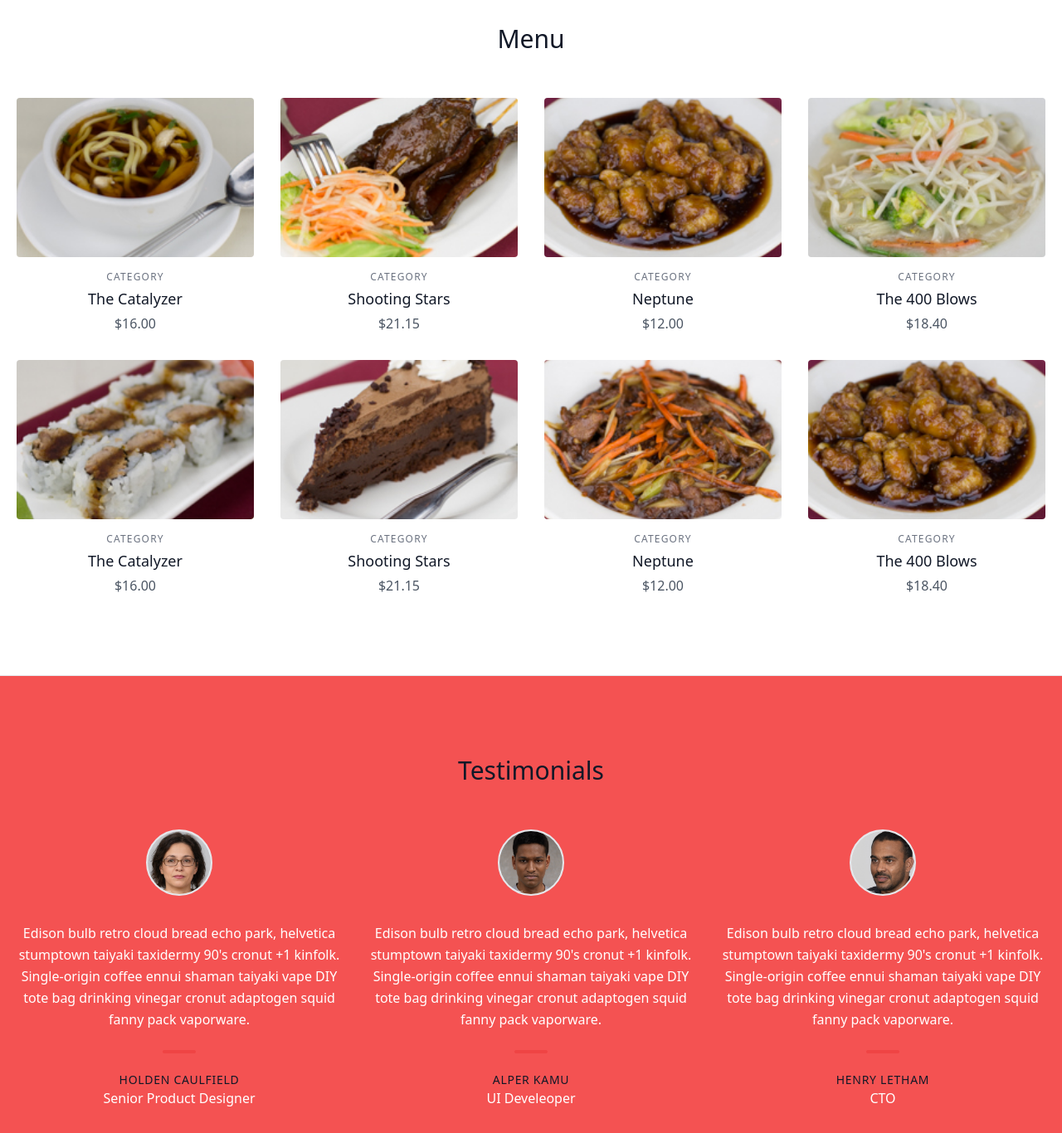
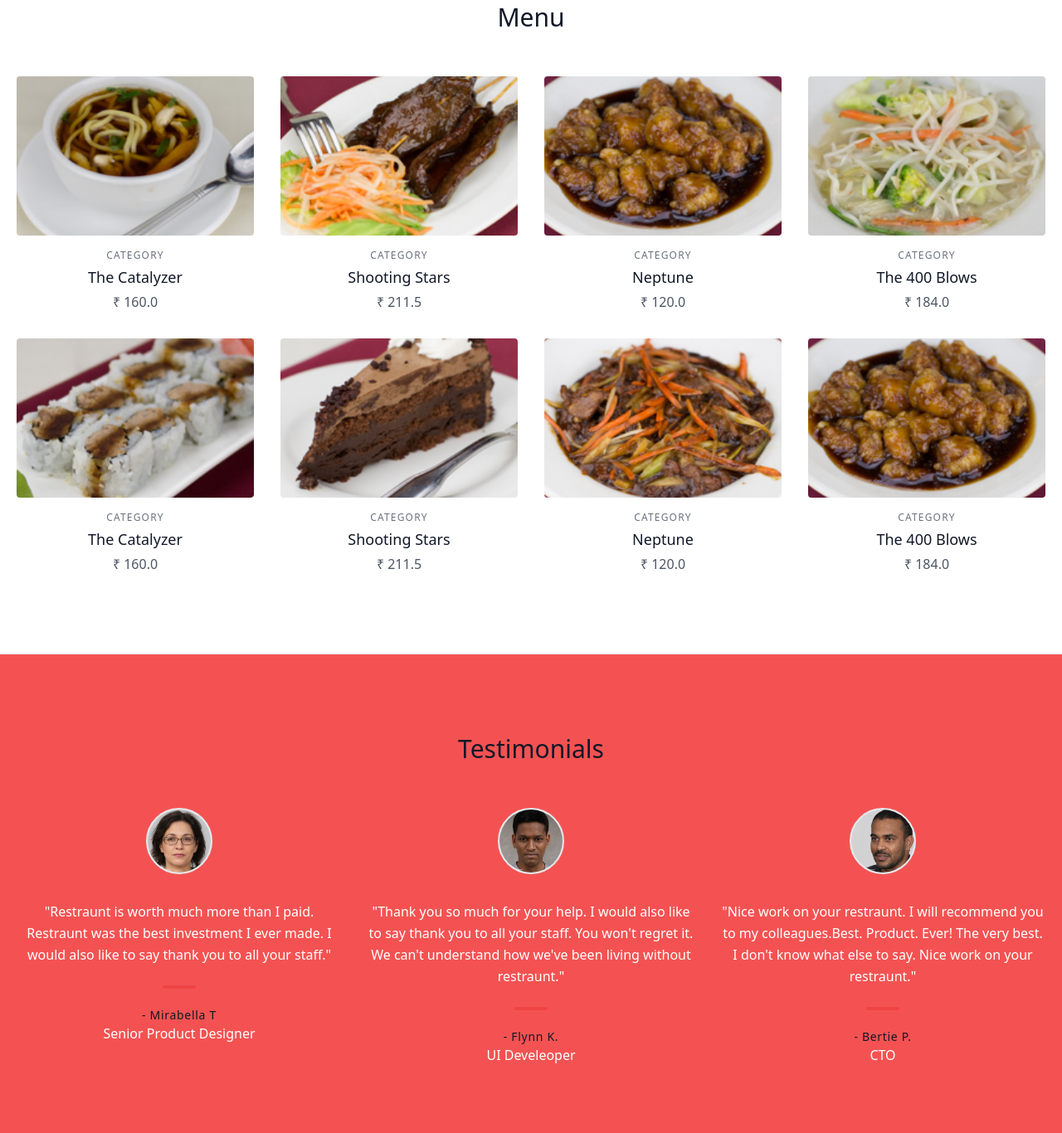
Before and after one commit to aniketnegii/fine-dine, a plain HTML site: page public/index.html in a window 1280 px wide. Shown: the part 1431-2797 px from the top of the page at 83% size. Drawn offline with nearby package versions, Linux system fonts and the light colour scheme.

Commit message:
Update index.html

```diff
--- a/public/index.html
+++ b/public/index.html
@@ -4,11 +4,11 @@
     <meta charset="UTF-8">
     <meta http-equiv="X-UA-Compatible" content="IE=edge">
     <meta name="viewport" content="width=device-width, initial-scale=1.0">
-<script src="https://ajax.googleapis.com/ajax/libs/jquery/1.5.1/jquery.min.js" type='text/javascript'></script>
+    <script src="https://ajax.googleapis.com/ajax/libs/jquery/1.5.1/jquery.min.js" type='text/javascript'></script>
     <link rel="stylesheet" href="https://cdnjs.cloudflare.com/ajax/libs/font-awesome/5.15.3/css/all.min.css">
     <link href="https://unpkg.com/tailwindcss@^2/dist/tailwind.min.css" rel="stylesheet">
     <link rel="stylesheet" href="style.css">
-    <title></title>
+    <title>Fine-Dine</title>
 </head>
 <body>
 
@@ -28,7 +28,7 @@
                 <a href="#Menu" class="mr-5 hover:text-gray-900">Menu</a>
                 <a href="#testimonies" class="mr-5 hover:text-gray-900">Testimonials</a>
               </nav>
-              <button class="inline-flex items-center bg-gray-100 border-0 py-1 px-3 focus:outline-none hover:bg-gray-200 rounded text-base mt-4 md:mt-0">Order Now
+              <button class="inline-flex items-center bg-gray-100 border-0 py-1 px-3 focus:outline-none hover:bg-gray-200 rounded text-base mt-4 md:mt-0">Contact us
                 <svg fill="none" stroke="currentColor" stroke-linecap="round" stroke-linejoin="round" stroke-width="2" class="w-4 h-4 ml-1" viewBox="0 0 24 24">
                   <path d="M5 12h14M12 5l7 7-7 7"></path>
                 </svg>
@@ -43,10 +43,9 @@
           <img class=" lg:w-2/6 md:w-3/6 w-5/6 mb-10 object-cover object-center rounded" alt="hero" src="images/homepage.jpg">
           <div class="text-center lg:w-2/3 w-full">
             <h1 class="title-font sm:text-4xl text-3xl mb-4 font-medium text-gray-900">Fine Dine - Come here for a fine dinner</h1>
-            <p class="mb-8 leading-relaxed">Meggings kinfolk echo park stumptown DIY, kale chips beard jianbing tousled. Chambray dreamcatcher trust fund, kitsch vice godard disrupt ramps hexagon mustache umami snackwave tilde chillwave ugh. Pour-over meditation PBR&amp;B pickled ennui celiac mlkshk freegan photo booth af fingerstache pitchfork.</p>
+            <p class="mb-8 leading-relaxed">“To provide our guests with a comfortable, quality, and satisfying dining experience using local, seasonal ingredients in classic dishes paired with select wine.”</p>
             <div class="flex justify-center">
-              <button class="inline-flex text-white bg-red-500 border-0 py-2 px-6 focus:outline-none hover:bg-red-600 rounded text-lg">Order Now</button>
-              <button class="ml-4 inline-flex text-gray-700 bg-gray-100 border-0 py-2 px-6 focus:outline-none hover:bg-gray-200 rounded text-lg"> <a href="#Contact"> Contact Us </a></button>
+              <button class="inline-flex text-white bg-red-500 border-0 py-2 px-6 focus:outline-none hover:bg-red-600 rounded text-lg"><a href="#Contact"> Contact Us </a></button>
             </div>
           </div>
         </div>
@@ -75,7 +74,7 @@
               <div class="mt-4">
                 <h3 class="text-gray-500 text-xs tracking-widest title-font mb-1">CATEGORY</h3>
                 <h2 class="text-gray-900 title-font text-lg font-medium">The Catalyzer</h2>
-                <p class="mt-1">$16.00</p>
+                <p class="mt-1">₹ 160.0</p>
               </div>
             </div>
             <div class="lg:w-1/4 md:w-1/2 p-4 w-full">
@@ -85,7 +84,7 @@
               <div class="mt-4">
                 <h3 class="text-gray-500 text-xs tracking-widest title-font mb-1">CATEGORY</h3>
                 <h2 class="text-gray-900 title-font text-lg font-medium">Shooting Stars</h2>
-                <p class="mt-1">$21.15</p>
+                <p class="mt-1">₹ 211.5</p>
               </div>
             </div>
             <div class="lg:w-1/4 md:w-1/2 p-4 w-full">
@@ -95,7 +94,7 @@
               <div class="mt-4">
                 <h3 class="text-gray-500 text-xs tracking-widest title-font mb-1">CATEGORY</h3>
                 <h2 class="text-gray-900 title-font text-lg font-medium">Neptune</h2>
-                <p class="mt-1">$12.00</p>
+                <p class="mt-1">₹ 120.0</p>
               </div>
             </div>
             <div class="lg:w-1/4 md:w-1/2 p-4 w-full">
@@ -105,7 +104,7 @@
               <div class="mt-4">
                 <h3 class="text-gray-500 text-xs tracking-widest title-font mb-1">CATEGORY</h3>
                 <h2 class="text-gray-900 title-font text-lg font-medium">The 400 Blows</h2>
-                <p class="mt-1">$18.40</p>
+                <p class="mt-1">₹ 184.0</p>
               </div>
             </div>
             <div class="lg:w-1/4 md:w-1/2 p-4 w-full">
@@ -115,7 +114,7 @@
               <div class="mt-4">
                 <h3 class="text-gray-500 text-xs tracking-widest title-font mb-1">CATEGORY</h3>
                 <h2 class="text-gray-900 title-font text-lg font-medium">The Catalyzer</h2>
-                <p class="mt-1">$16.00</p>
+                <p class="mt-1">₹ 160.0</p>
               </div>
             </div>
             <div class="lg:w-1/4 md:w-1/2 p-4 w-full">
@@ -125,7 +124,7 @@
               <div class="mt-4">
                 <h3 class="text-gray-500 text-xs tracking-widest title-font mb-1">CATEGORY</h3>
                 <h2 class="text-gray-900 title-font text-lg font-medium">Shooting Stars</h2>
-                <p class="mt-1">$21.15</p>
+                <p class="mt-1">₹ 211.5</p>
               </div>
             </div>
             <div class="lg:w-1/4 md:w-1/2 p-4 w-full">
@@ -135,7 +134,7 @@
               <div class="mt-4">
                 <h3 class="text-gray-500 text-xs tracking-widest title-font mb-1">CATEGORY</h3>
                 <h2 class="text-gray-900 title-font text-lg font-medium">Neptune</h2>
-                <p class="mt-1">$12.00</p>
+                <p class="mt-1">₹ 120.0</p>
               </div>
             </div>
             <div class="lg:w-1/4 md:w-1/2 p-4 w-full">
@@ -145,7 +144,7 @@
               <div class="mt-4">
                 <h3 class="text-gray-500 text-xs tracking-widest title-font mb-1">CATEGORY</h3>
                 <h2 class="text-gray-900 title-font text-lg font-medium">The 400 Blows</h2>
-                <p class="mt-1">$18.40</p>
+                <p class="mt-1">₹ 184.0</p>
               </div>
             </div>
           </div>
@@ -161,27 +160,30 @@
             <div class="lg:w-1/3 lg:mb-0 mb-6 p-4">
               <div class="h-full text-center">
                 <img alt="testimonial" class="w-20 h-20 mb-8 object-cover object-center rounded-full inline-block border-2 border-gray-200 bg-gray-100" src="images/h1.jpg">
-                <p class="leading-relaxed text-white">Edison bulb retro cloud bread echo park, helvetica stumptown taiyaki taxidermy 90's cronut +1 kinfolk. Single-origin coffee ennui shaman taiyaki vape DIY tote bag drinking vinegar cronut adaptogen squid fanny pack vaporware.</p>
+                <p class="leading-relaxed text-white">"Restraunt is worth much more than I paid. Restraunt was the best investment I ever made. I would also like to say thank you to all your staff."
+                </p>
                 <span class="inline-block h-1 w-10 rounded bg-red-500 mt-6 mb-4"></span>
-                <h2 class="text-gray-900 font-medium title-font tracking-wider text-sm">HOLDEN CAULFIELD</h2>
+                <h2 class="text-gray-900 font-medium title-font tracking-wider text-sm">- Mirabella T</h2>
                 <p class="text-white">Senior Product Designer</p>
               </div>
             </div>
             <div class="lg:w-1/3 lg:mb-0 mb-6 p-4">
               <div class="h-full text-center">
                 <img alt="testimonial" class="w-20 h-20 mb-8 object-cover object-center rounded-full inline-block border-2 border-gray-200 bg-gray-100" src="images/h2.jpg">
-                <p class="leading-relaxed text-white">Edison bulb retro cloud bread echo park, helvetica stumptown taiyaki taxidermy 90's cronut +1 kinfolk. Single-origin coffee ennui shaman taiyaki vape DIY tote bag drinking vinegar cronut adaptogen squid fanny pack vaporware.</p>
+                <p class="leading-relaxed text-white">"Thank you so much for your help. I would also like to say thank you to all your staff. You won't regret it. We can't understand how we've been living without restraunt."
+                </p>
                 <span class="inline-block h-1 w-10 rounded bg-red-500 mt-6 mb-4"></span>
-                <h2 class="text-gray-900 font-medium title-font tracking-wider text-sm">ALPER KAMU</h2>
+                <h2 class="text-gray-900 font-medium title-font tracking-wider text-sm">- Flynn K.</h2>
                 <p class="text-white">UI Develeoper</p>
               </div>
             </div>
             <div class="lg:w-1/3 lg:mb-0 p-4">
               <div class="h-full text-center">
                 <img alt="testimonial" class="w-20 h-20 mb-8 object-cover object-center rounded-full inline-block border-2 border-gray-200 bg-gray-100" src="images/h3.jpg">
-                <p class="leading-relaxed text-white">Edison bulb retro cloud bread echo park, helvetica stumptown taiyaki taxidermy 90's cronut +1 kinfolk. Single-origin coffee ennui shaman taiyaki vape DIY tote bag drinking vinegar cronut adaptogen squid fanny pack vaporware.</p>
+                <p class="leading-relaxed text-white">"Nice work on your restraunt. I will recommend you to my colleagues.Best. Product. Ever! The very best. I don't know what else to say. Nice work on your restraunt."
+                </p>
                 <span class="inline-block h-1 w-10 rounded bg-red-500 mt-6 mb-4"></span>
-                <h2 class="text-gray-900 font-medium title-font tracking-wider text-sm">HENRY LETHAM</h2>
+                <h2 class="text-gray-900 font-medium title-font tracking-wider text-sm">- Bertie P.</h2>
                 <p class="text-white">CTO</p>
               </div>
             </div>
```
